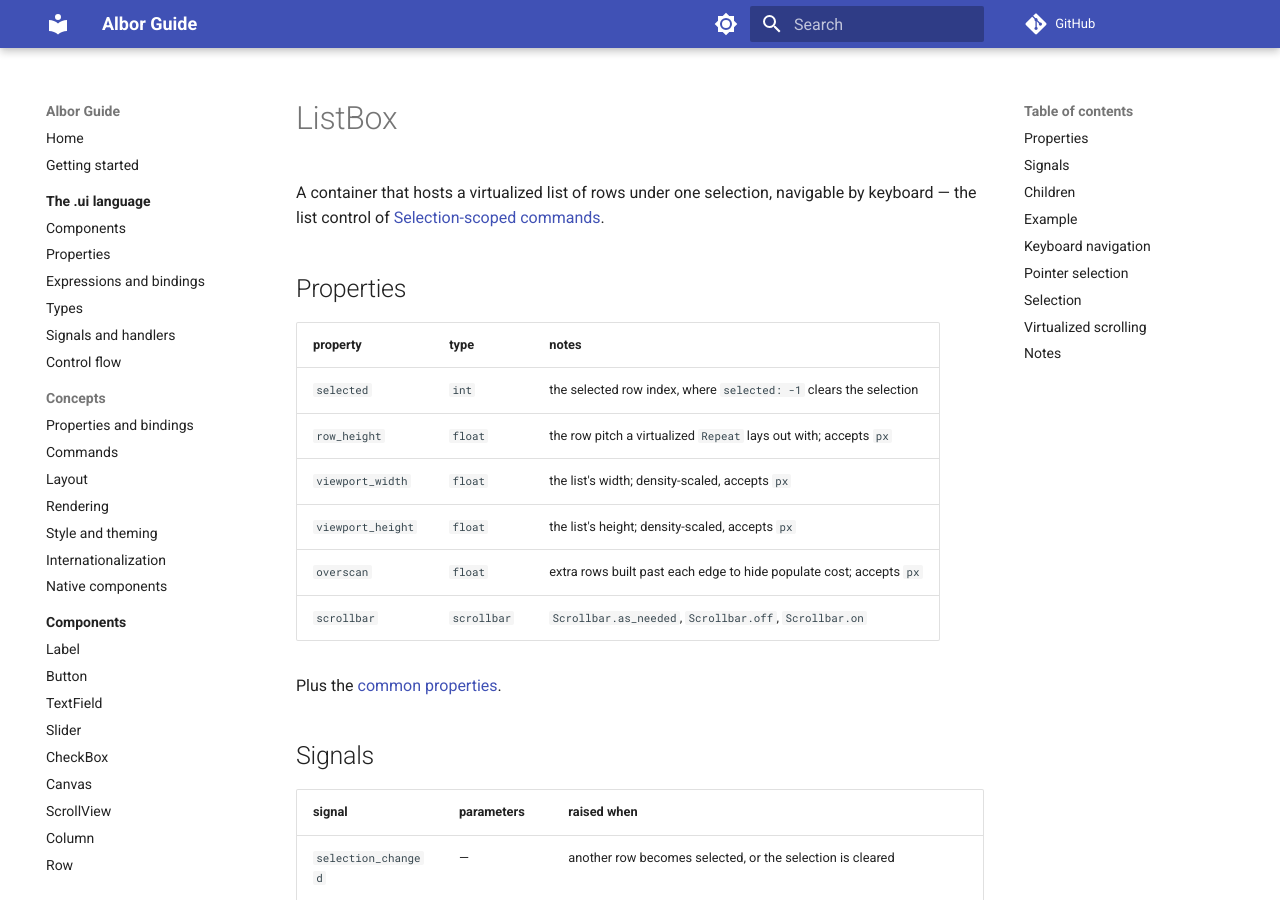
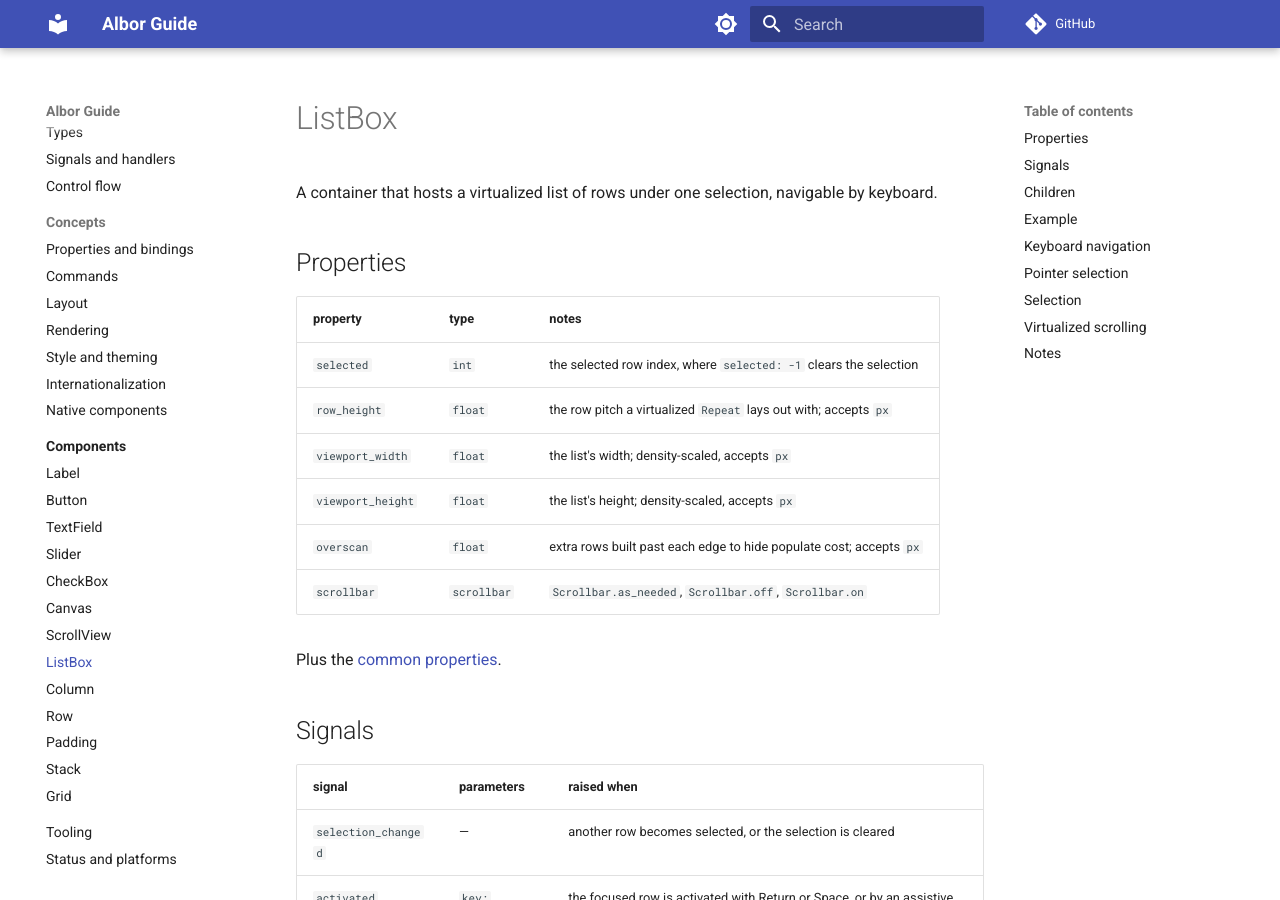
Before and after one commit to AlborCore/albor, an MkDocs documentation site: the page built from docs/components/list-box.md, in a window 1280 px wide and 900 px high. Built offline with MkDocs 1.6.1 and Material for MkDocs 9.7.7, drawn with Linux system fonts in a browser that asks for light colours; comment, search, counter and statistics services are not loaded.

Commit message:
docs: add the ListBox page to the nav and drop a broken cross-reference (§8, #16)

```diff
--- a/docs/components/list-box.md
+++ b/docs/components/list-box.md
@@ -1,7 +1,7 @@
 # ListBox
 
 A container that hosts a virtualized list of rows under one selection, navigable by
-keyboard — the list control of [Selection-scoped commands](concepts/commands.md#selection-scoped-commands).
+keyboard.
 
 ## Properties
 
--- a/mkdocs.yml
+++ b/mkdocs.yml
@@ -58,6 +58,7 @@ nav:
       - CheckBox: components/checkbox.md
       - Canvas: components/canvas.md
       - ScrollView: components/scroll-view.md
+      - ListBox: components/list-box.md
       - Column: components/column.md
       - Row: components/row.md
       - Padding: components/padding.md
```
